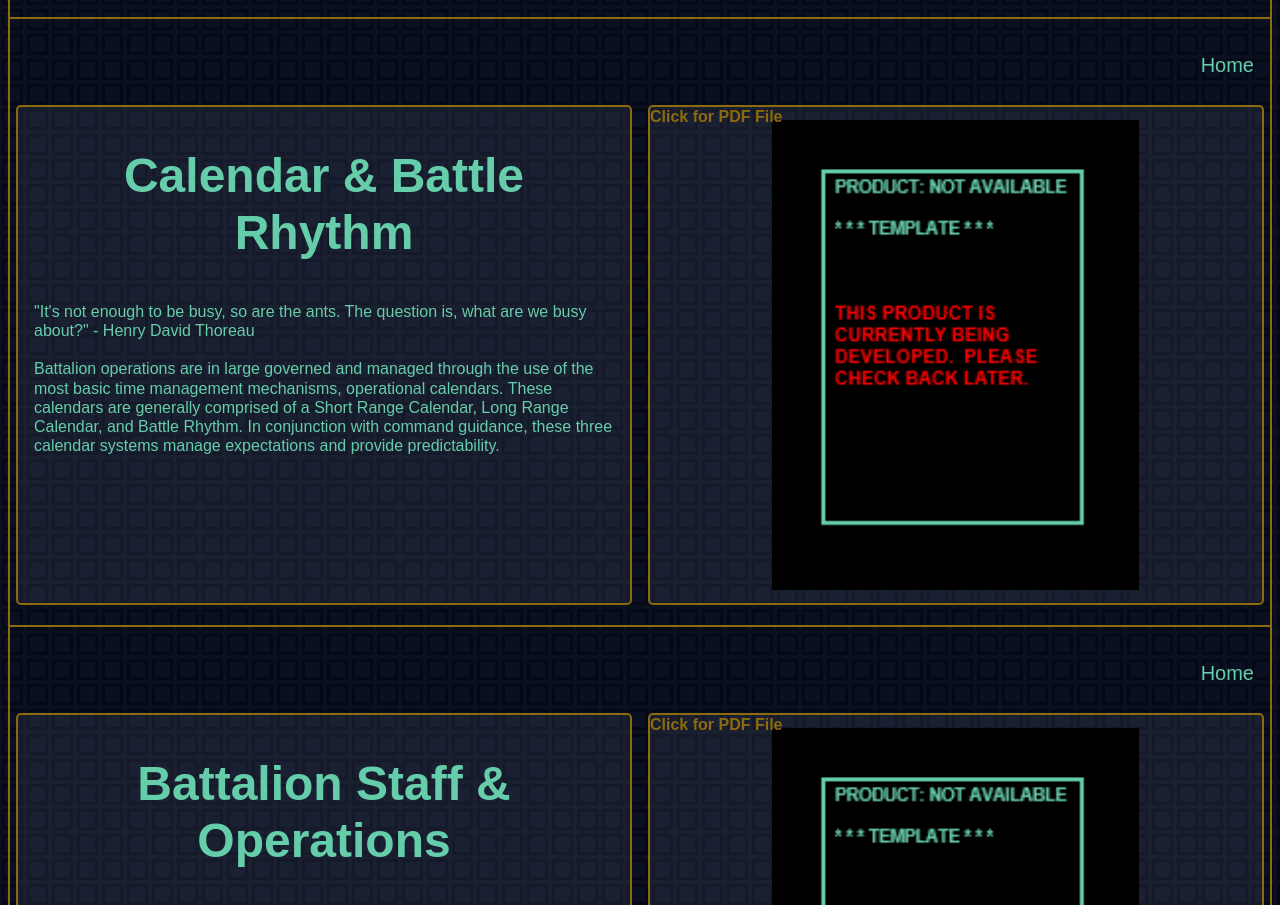
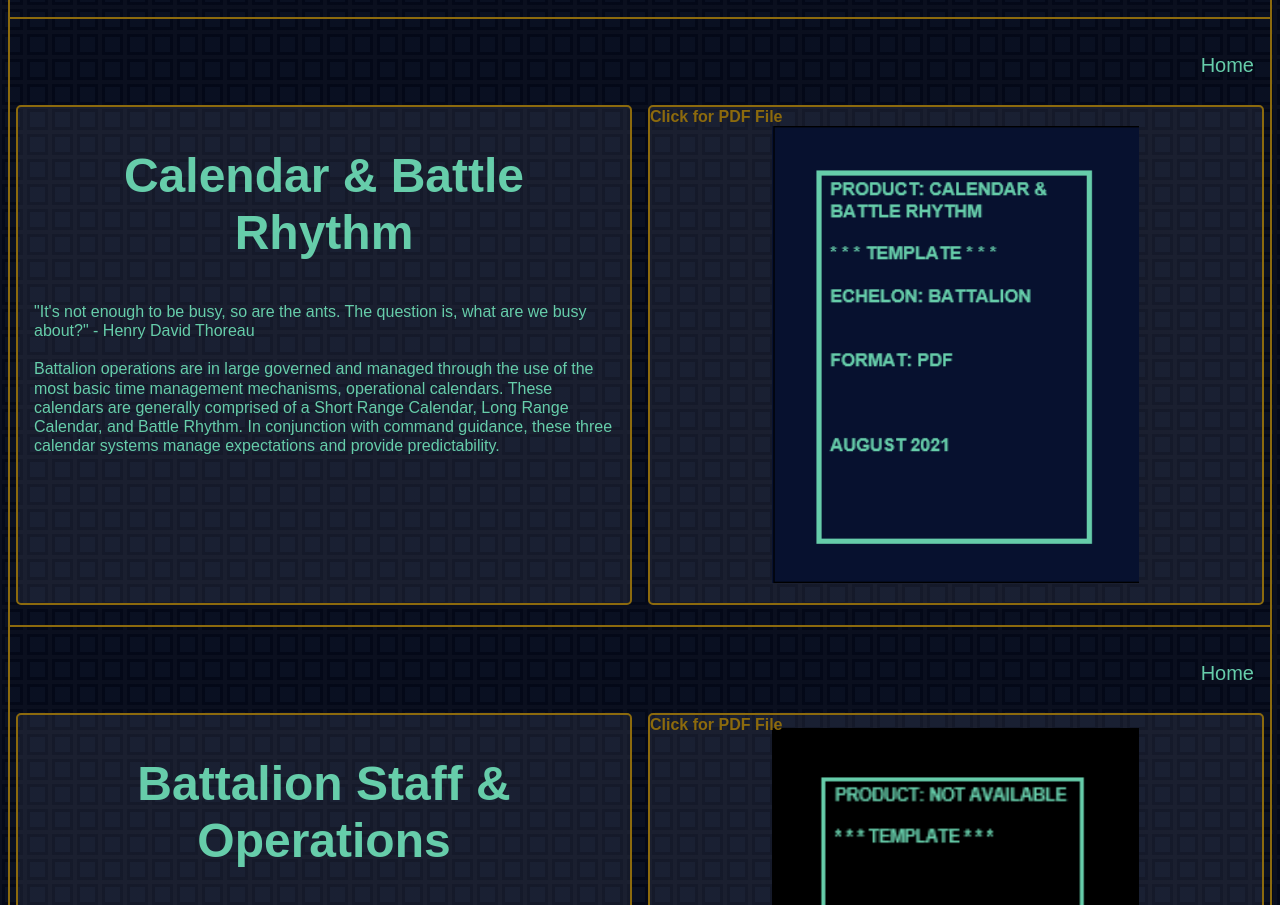
Before and after one commit to deathstar-2/resource-sites, a plain HTML site: page battalion/bn_index.html in a window 1280 px wide. Shown: the part 2343-3248 px from the top of the page. Drawn offline with Linux system fonts and the light colour scheme.

Commit message:
Update bn_style.css

```diff
--- a/battalion/bn_style.css
+++ b/battalion/bn_style.css
@@ -227,7 +227,7 @@ color: var(--orange);
 /*-- calendar & battle rhythm --*/
 
 .trngmtg_pdf{
-	background: rgba(167,175,190,0.1) url(img/unavail_img.PNG) no-repeat center;
+	background: rgba(167,175,190,0.1) url(img/bn_cal_img.PNG) no-repeat center;
 	background-size: 60%;
 	border: 2px solid var(--orange);
 	min-height: 200px;
```
